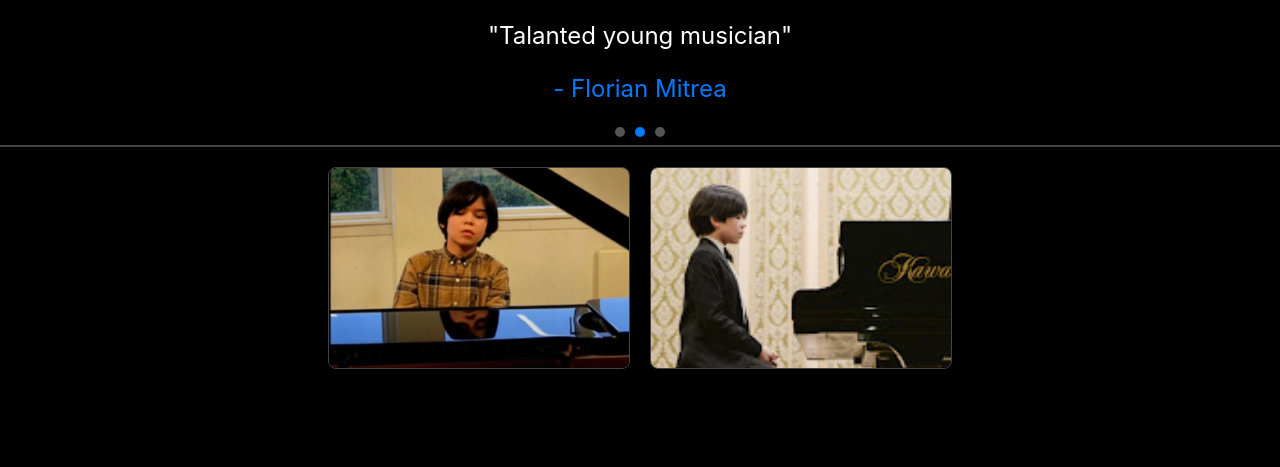
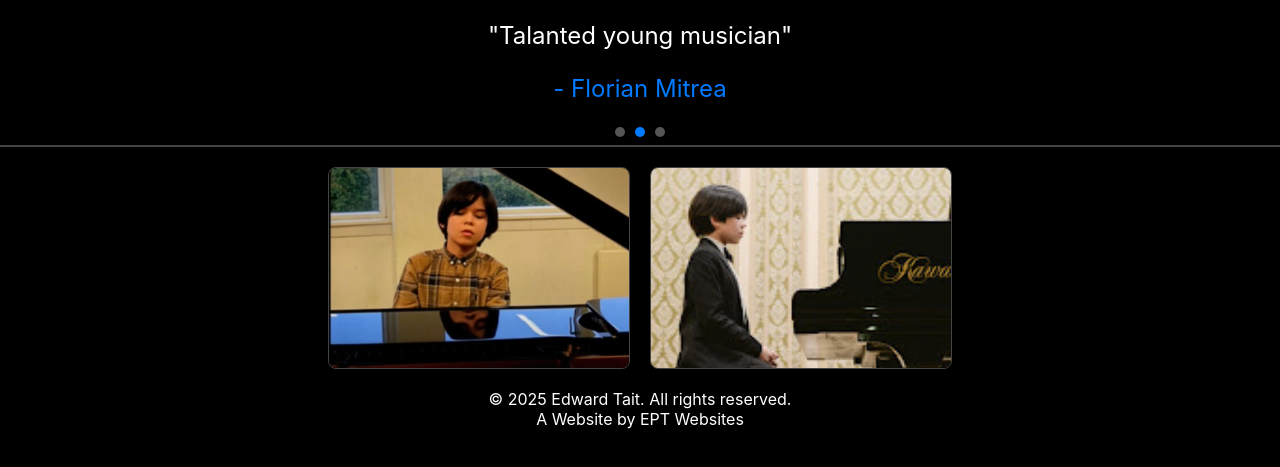
Before and after one commit to edwardtait84/lucanewman-website, a plain HTML site: page index.html in a window 1280 px wide. Shown: the part 173-640 px from the top of the page. Drawn offline with Linux system fonts and the light colour scheme.

Commit message:
Update index.html

```diff
--- a/index.html
+++ b/index.html
@@ -28,6 +28,7 @@
       <img src="ee17aa3a-1f7e-40aa-98fd-7a190ae38c4c.JPG" alt="Image 1">
       <img src="ec2fa34c-ce2b-456e-bdec-805736ee6eba.JPG" alt="Image 2">
     </div>
+    <p>© 2025 Edward Tait. All rights reserved.<br>A Website by EPT Websites</p>
   </div>
 
 <!-- Updated HTML: Move the Biography to the About tab (tab2) -->
```
